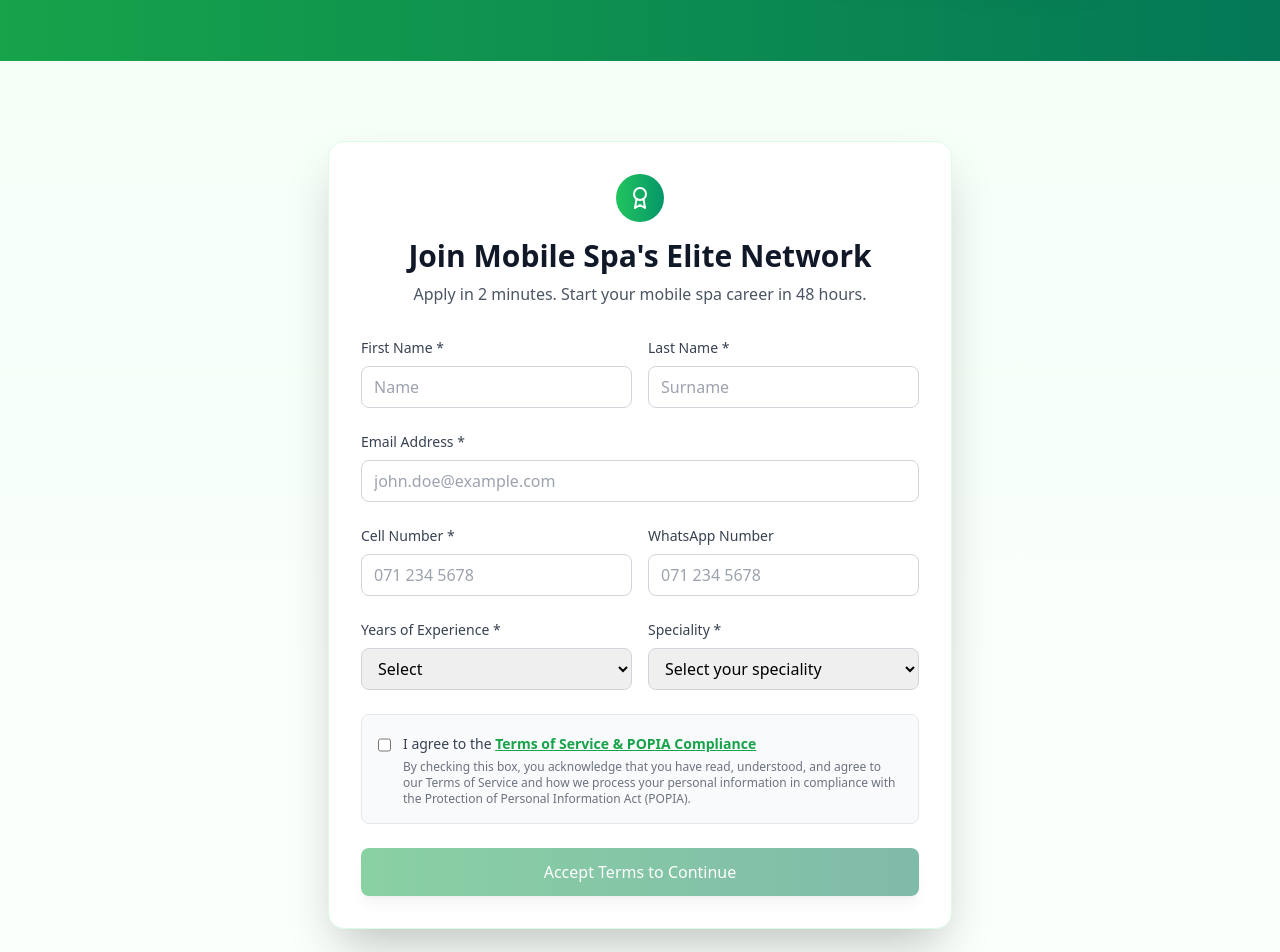
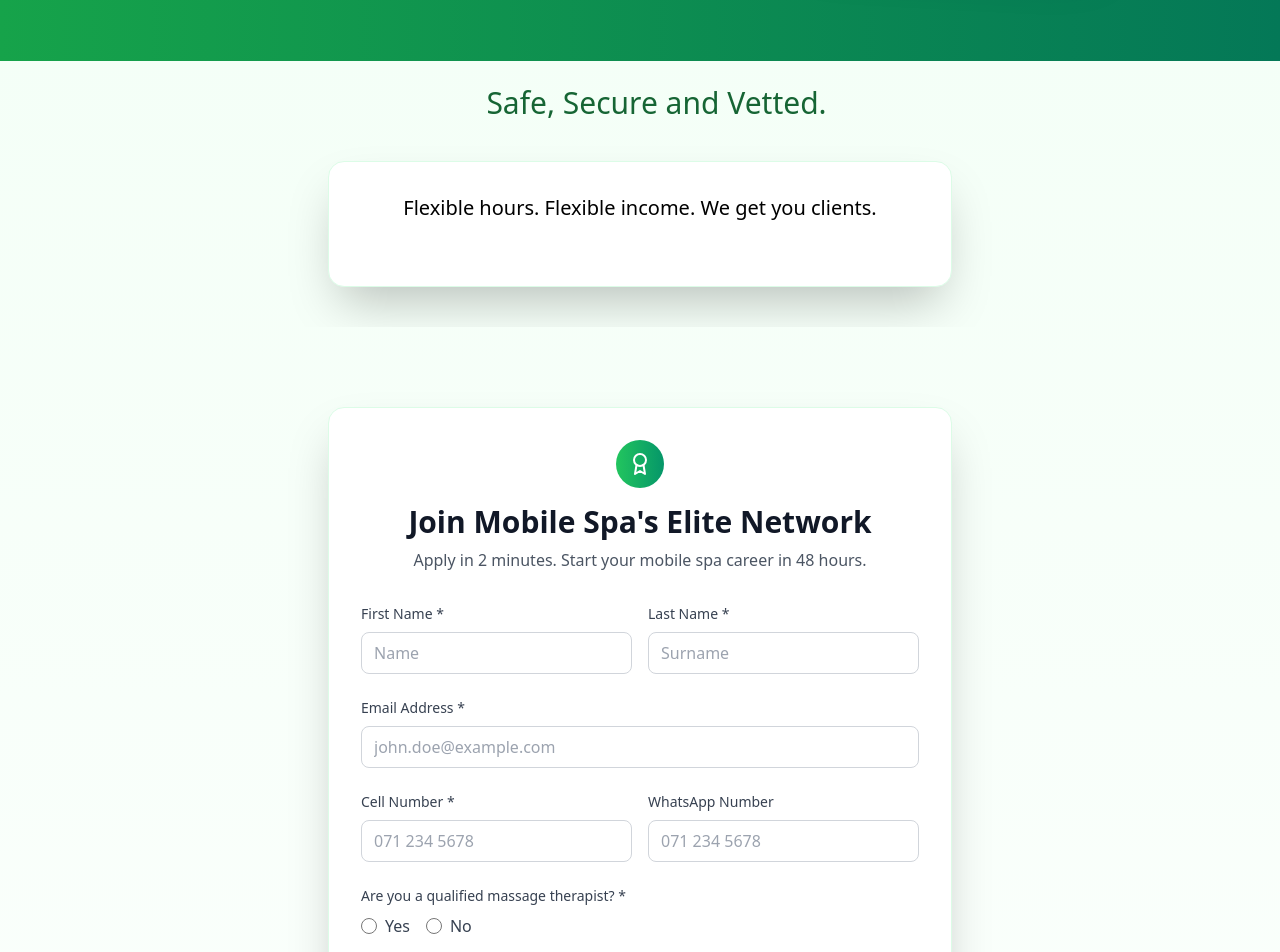
Before and after one commit to ChrisMasinaAtLazyConcepts/rubhub-crm, a React (Vite) app: page / in a window 1280 px wide. Shown: the part 620-1572 px from the top of the page. Built offline with nearby package versions, Linux system fonts and the light colour scheme.

Commit message:
final UPDATE

```diff
--- a/src/app/pages/SignUp.tsx
+++ b/src/app/pages/SignUp.tsx
@@ -5,12 +5,13 @@ import {
   Heart, Shield, CreditCard, Lock,
   Sparkles, Users, Calendar,
   CheckCircle, Award, MapPin, ArrowRight,
-  Star, Download, User, TrendingUp, Zap
+  Star, Download, User, TrendingUp, Zap,
+  Upload
 } from 'lucide-react';
 import PopiaTermsPopup from '../components/PopiaTermsPopup';
 
 function SignUp() {
-  const { saveTherapistData, isLoading } = useDatabase();
+  // const { saveTherapistData, isLoading } = useDatabase();
   const [formData, setFormData] = useState({
     firstName: '',
     lastName: '',
@@ -18,20 +19,51 @@ function SignUp() {
     cell: '',
     whatsapp: '',
     experience: '',
+    isQualified: '', // "yes" or "no"
     speciality: '',
+    certificateFile: null,
   });
   const [loading, setLoading] = useState(false);
   const [showTerms, setShowTerms] = useState(false);
   const [termsAccepted, setTermsAccepted] = useState(false);
+  const [showCertificateSuccess, setShowCertificateSuccess] = useState(false);
 
   const handleChange = (e: React.ChangeEvent<HTMLInputElement | HTMLTextAreaElement | HTMLSelectElement>) => {
     const { name, value, type } = e.target;
 
+  if (type === 'radio') {
+    setFormData(prev => ({
+      ...prev,
+      [name]: value
+    }));
+  } else {
     setFormData(prev => ({
       ...prev,
       [name]: type === 'checkbox' ? (e.target as HTMLInputElement).checked : value
     }));
+  }
+
   };
+
+const handleFileChange = (e :any) => {
+  // const file = e.target.files[0];
+  // if (file) {
+  //   setFormData(prev => ({
+  //     ...prev,
+  //     certificateFile: file
+  //   }));
+
+    // Show success toast/message
+    setShowCertificateSuccess(true);
+
+  //   // Hide success message after 3 seconds
+  //   setTimeout(() => {
+  //     setShowCertificateSuccess(false);
+  //   }, 3000);
+  // }
+};
+
+
 const handleSubmit = async (e: React.FormEvent) => {
   e.preventDefault(); // Make sure this is at the VERY TOP
 
@@ -56,19 +88,19 @@ const handleSubmit = async (e: React.FormEvent) => {
     console.log('Calling saveTherapistData...'); // Debug log
 
     // Use the hook to save to PostgreSQL
-    const result = await saveTherapistData({
-      firstName: formData.firstName,
-      lastName: formData.lastName,
-      email: formData.email,
-      cell: formData.cell,
-      whatsapp: formData.whatsapp,
-      experience: formData.experience,
-      speciality: formData.speciality
-    });
+    // const result = await saveTherapistData({
+    //   firstName: formData.firstName,
+    //   lastName: formData.lastName,
+    //   email: formData.email,
+    //   cell: formData.cell,
+    //   whatsapp: formData.whatsapp,
+    //   experience: formData.experience,
+    //   speciality: formData.speciality
+    // });
 
-    console.log('Result from saveTherapistData:', result); // Debug log
+    // console.log('Result from saveTherapistData:', result); // Debug log
 
-    if (result.success) {
+    // if (result.success) {
       // Reset form on success
       setFormData({
         firstName: '',
@@ -78,13 +110,15 @@ const handleSubmit = async (e: React.FormEvent) => {
         whatsapp: '',
         experience: '',
         speciality: '',
+        isQualified: '',
+        certificateFile: null
       });
 
       toast.success('Application submitted successfully!');
-      console.log('Saved with ID:', result.data?.id);
-    } else {
-      toast.error(result.error || 'Failed to submit application');
-    }
+      // console.log('Saved with ID:', result.data?.id);
+    // } else {
+    //   toast.error(result.error || 'Failed to submit application');
+    // }
   } catch (error) {
     console.error('Error in handleSubmit:', error);
     toast.error('An unexpected error occurred');
@@ -151,8 +185,11 @@ const handleSubmit = async (e: React.FormEvent) => {
               </p>
             </div>
 
+
             <div className="hidden lg:flex justify-center">
+
               <div className="relative">
+
                 <div className="w-80 h-96 bg-gradient-to-b from-green-500 to-emerald-600 rounded-[2rem] flex items-center justify-center shadow-2xl transform rotate-3">
                   <div className="text-center p-8">
                     <div className="w-16 h-16 bg-white/20 rounded-full flex items-center justify-center mx-auto mb-4">
@@ -174,6 +211,22 @@ const handleSubmit = async (e: React.FormEvent) => {
                   </div>
                 </div>
               </div>
+            </div>
+          </div>
+        </div>
+      </section>
+      <br/>
+         <p className="pl-[38%] text-3xl text-bold text-md text-green-800">
+            Safe, Secure and Vetted.
+          </p>
+     <section className="relative bg-[ #111827] text-white py-10 overflow-hidden">
+        <div className="max-w-2xl mx-auto px-4 sm:px-6">
+          <div className="bg-white rounded-2xl shadow-2xl p-8 border border-green-100">
+            <div className="text-center mb-8">
+
+              <p className="text-xl text-md text-black">
+                  Flexible hours. Flexible income. We get you clients.
+              </p>
             </div>
           </div>
         </div>
@@ -274,6 +327,92 @@ const handleSubmit = async (e: React.FormEvent) => {
           </div>
         </div>
 
+        {/* Massage Therapist Qualification Question */}
+        <div>
+          <label className="block text-sm font-medium text-gray-700 mb-2">
+            Are you a qualified massage therapist? *
+          </label>
+          <div className="flex space-x-4">
+            <label className="flex items-center">
+              <input
+                type="radio"
+                name="isQualified"
+                value="yes"
+                checked={formData.isQualified === "yes"}
+                onChange={handleChange}
+                className="w-4 h-4 text-green-600 border-gray-300 focus:ring-green-500"
+                required
+              />
+              <span className="ml-2 text-gray-700">Yes</span>
+            </label>
+            <label className="flex items-center">
+              <input
+                type="radio"
+                name="isQualified"
+                value="no"
+                checked={formData.isQualified === "no"}
+                onChange={handleChange}
+                className="w-4 h-4 text-green-600 border-gray-300 focus:ring-green-500"
+              />
+              <span className="ml-2 text-gray-700">No</span>
+            </label>
+          </div>
+        </div>
+
+        {/* Certificate Upload Section - Only shows if qualified is "yes" */}
+        {formData.isQualified === "yes" && (
+          <div className="bg-gray-50 p-4 rounded-lg border border-gray-200">
+            <label className="block text-sm font-medium text-gray-700 mb-2">
+              Upload Massage Therapy Certificate *
+            </label>
+            <p className="text-sm text-gray-500 mb-4">
+              Please upload a clear photo or scan of your massage therapy qualification certificate.
+            </p>
+
+            <div className="mb-4">
+              <label className="block text-sm font-medium text-gray-700 mb-2">
+                Certificate File
+              </label>
+              <div className="mt-1 flex items-center">
+                <label className="cursor-pointer">
+                  <input
+                    type="file"
+                    name="certificate"
+                    accept=".pdf,.jpg,.jpeg,.png"
+                    onChange={handleFileChange}
+                    className="sr-only"
+                    required
+                  />
+                  <div className="inline-flex items-center px-4 py-2 border border-gray-300 rounded-md shadow-sm text-sm font-medium text-gray-700 bg-white hover:bg-gray-50 focus:outline-none focus:ring-2 focus:ring-offset-2 focus:ring-green-500">
+                    <Upload className="w-4 h-4 mr-2" />
+                    Choose File
+                  </div>
+                </label>
+                <span className="ml-3 text-sm text-gray-500">
+                  {formData.certificateFile
+                    ? formData.certificateFile
+                    : "No file chosen"}
+                </span>
+              </div>
+              <p className="mt-1 text-xs text-gray-500">
+                Accepted formats: PDF, JPG, PNG. Max size: 5MB
+              </p>
+            </div>
+
+            {/* Success message when certificate is uploaded */}
+            {showCertificateSuccess && (
+              <div className="mt-4 p-3 bg-green-50 border border-green-200 rounded-lg">
+                <div className="flex items-center">
+                  <CheckCircle className="w-5 h-5 text-green-500 mr-2" />
+                  <span className="text-sm text-green-700 font-medium">
+                    Certificate uploaded successfully!
+                  </span>
+                </div>
+              </div>
+            )}
+          </div>
+        )}
+
         <div className="grid sm:grid-cols-2 gap-4">
           <div>
             <label className="block text-sm font-medium text-gray-700 mb-2">
@@ -366,7 +505,6 @@ const handleSubmit = async (e: React.FormEvent) => {
     </div>
   </div>
 </section>
-
       {/* Footer with POPIA and PayFast */}
       <footer className="mt-auto bg-gray-900 text-white py-12">
         <div className="max-w-7xl mx-auto px-4 sm:px-6">
```
Lines whose indentation alone changed are shown as unchanged.
